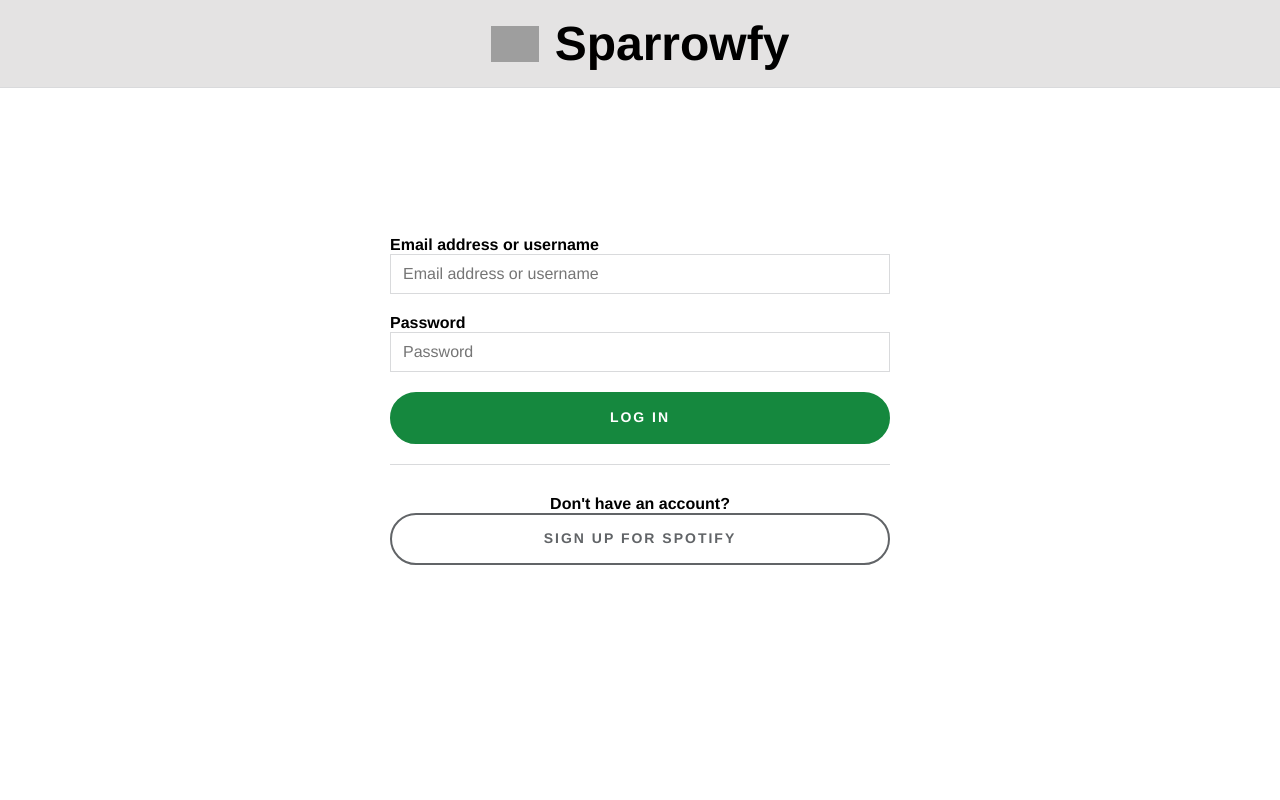
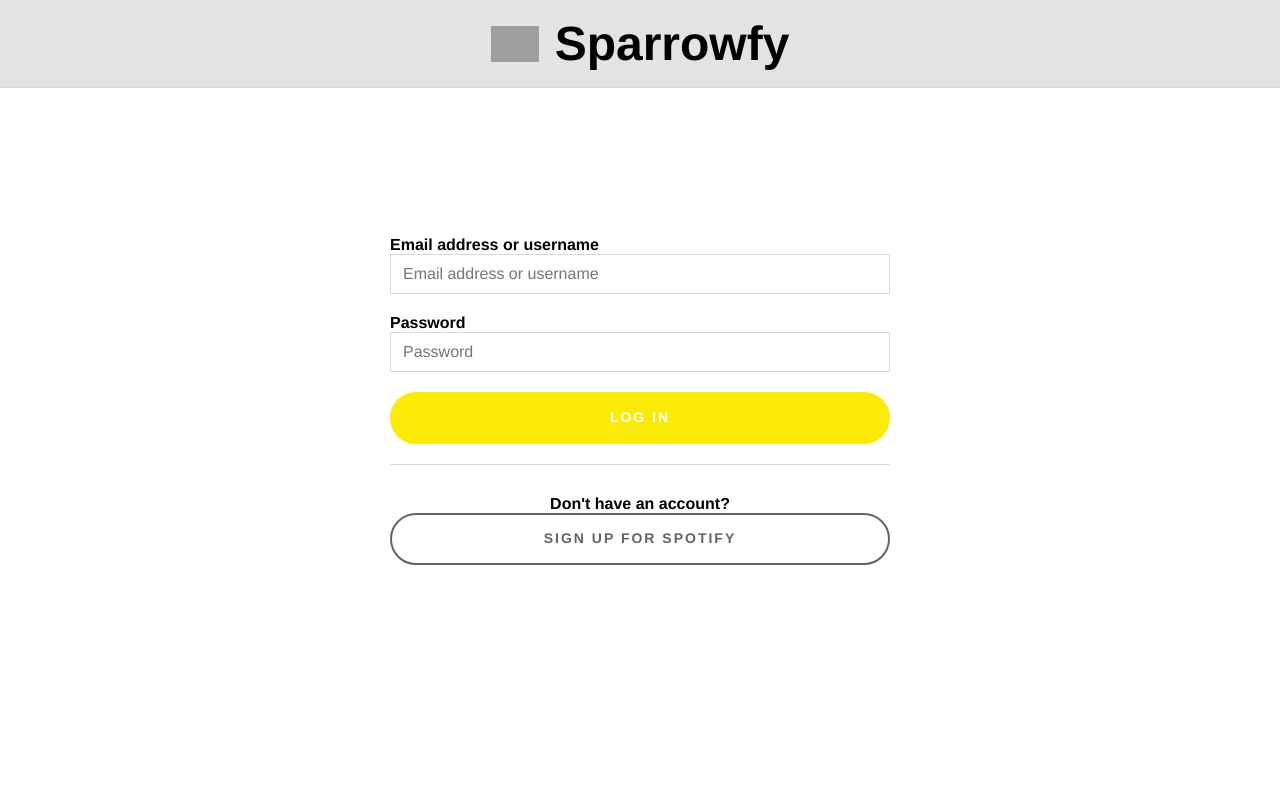
Before and after one commit to SparrowTen/Sparrowfy, a Django app: page /login/ in a window 1280 px wide. Run offline with Django 3.2, Linux system fonts and the light colour scheme; parts of the project's set-up code (start-up, migrations or seed data) failed here and were passed over; grey boxes are pictures that could not be loaded.

Commit message:
change color

```diff
--- a/sparrowfy/static/css/style.css
+++ b/sparrowfy/static/css/style.css
@@ -231,13 +231,13 @@ div.login-main form .btn:hover {
   transition: 0.25s;
 }
 div.login-main form .btn_log_in {
-  background: #15883e;
+  background: #fbeb04;
   color: white;
-  border: 2px solid #15883e;
+  border: 2px solid #fbeb04;
 }
 div.login-main form .btn_log_in:hover {
-  background: #1db954;
-  border: 2px solid #1db954;
+  background: #f3f718;
+  border: 2px solid #f3f718;
 }
 div.login-main form .divider {
   height: 1px;
--- a/sparrowfy/static/css/style.scss
+++ b/sparrowfy/static/css/style.scss
@@ -255,12 +255,12 @@ div.login-main {
     }
 
     .btn_log_in {
-      background: #15883e;
+      background: $themeyellow;
       color: white;
-      border: 2px solid #15883e;
+      border: 2px solid $themeyellow;
       &:hover {
-        background: #1db954;
-        border: 2px solid #1db954;
+        background: #f3f718;
+        border: 2px solid #f3f718;
       }
     }
 
```
Also changed, not shown: clone-django-sample/db.sqlite3, 1 other file.
